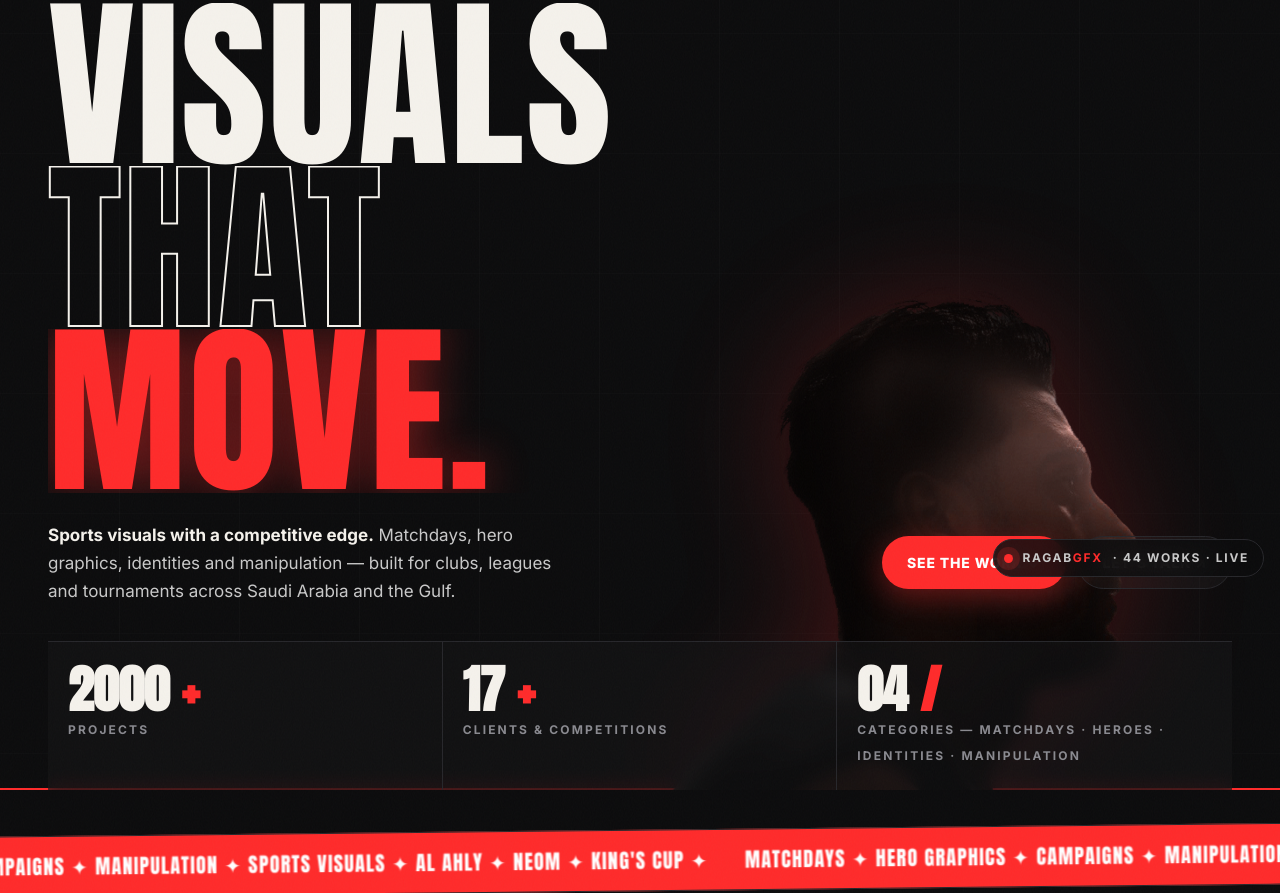
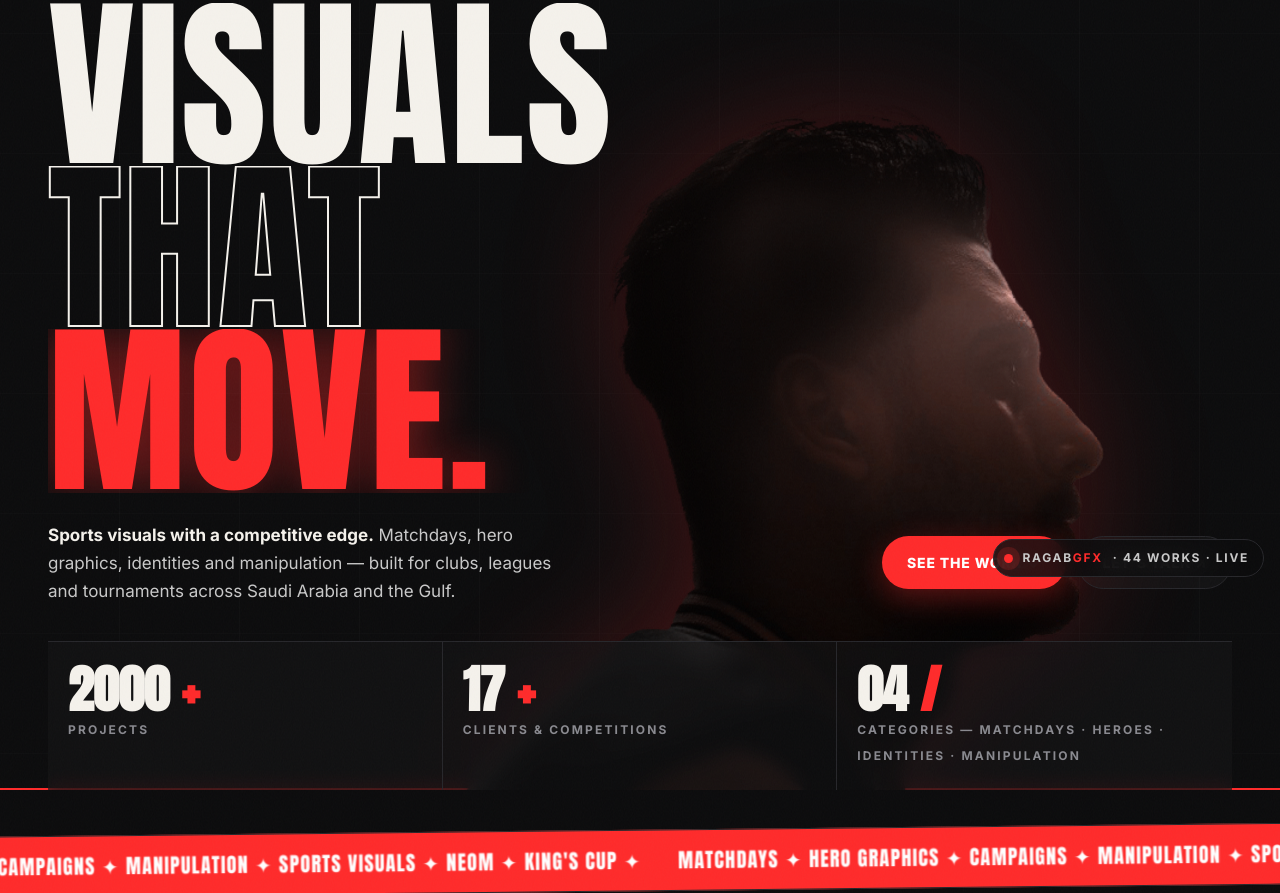
Before and after one commit to RagabGFX/RagabGFX, a plain HTML site: page index.html in a window 1280 px wide. Shown: the part 207-1100 px from the top of the page. Drawn offline with Linux system fonts and the light colour scheme.

Commit message:
Rebuild update: bigger hero portrait on desktop, Al Ahly removed from ticker

```diff
--- a/index.html
+++ b/index.html
@@ -83,7 +83,7 @@
 
   <!-- Broadcast ticker: text only, pauses on hover -->
   <div class="ticker" aria-hidden="true"><div class="ticker-track">
-    <span>Matchdays ✦ Hero Graphics ✦ Campaigns ✦ Manipulation ✦ Sports Visuals ✦ Al Ahly ✦ NEOM ✦ King's Cup ✦ </span><span>Matchdays ✦ Hero Graphics ✦ Campaigns ✦ Manipulation ✦ Sports Visuals ✦ Al Ahly ✦ NEOM ✦ King's Cup ✦ </span>
+    <span>Matchdays ✦ Hero Graphics ✦ Campaigns ✦ Manipulation ✦ Sports Visuals ✦ NEOM ✦ King's Cup ✦ </span><span>Matchdays ✦ Hero Graphics ✦ Campaigns ✦ Manipulation ✦ Sports Visuals ✦ NEOM ✦ King's Cup ✦ </span>
   </div></div>
 
   <!-- ============ FEATURED ============ -->
--- a/rgx-new.css
+++ b/rgx-new.css
@@ -124,7 +124,7 @@ h2 .stroke, h1 .stroke{color:transparent;-webkit-text-stroke:2px var(--ink)}
 .hero-title .line:nth-child(3)>span{animation-delay:.24s}
 @keyframes rise{to{transform:translateY(0)}}
 .hero-title .move{color:var(--red);text-shadow:0 0 44px rgba(255,42,42,.45)}
-.hero-portrait{position:absolute;right:clamp(0px,4vw,80px);bottom:0;z-index:2;width:min(46vw,560px);max-height:82vh;object-fit:contain;object-position:bottom;
+.hero-portrait{position:absolute;right:clamp(0px,4vw,80px);bottom:0;z-index:2;width:min(60vw,880px);max-height:96vh;object-fit:contain;object-position:bottom;
   filter:drop-shadow(0 0 60px rgba(255,42,42,.22));will-change:transform;pointer-events:none}
 .hero-portrait-wrap{position:absolute;inset:0;z-index:1;pointer-events:none}
 .hero-sub{position:relative;z-index:4;display:flex;flex-wrap:wrap;gap:24px;align-items:center;justify-content:space-between;margin-top:28px;padding-bottom:36px}
```
